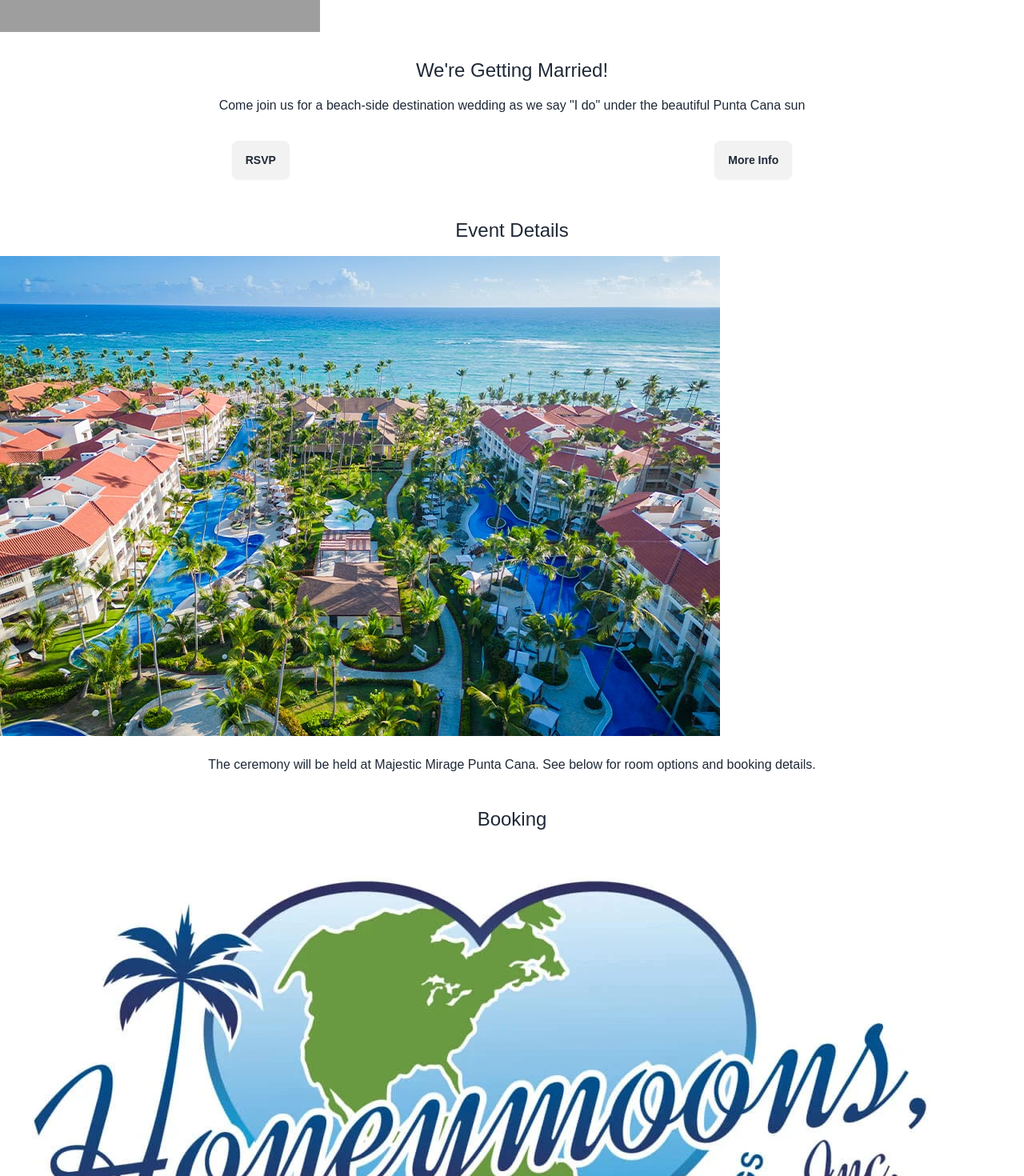
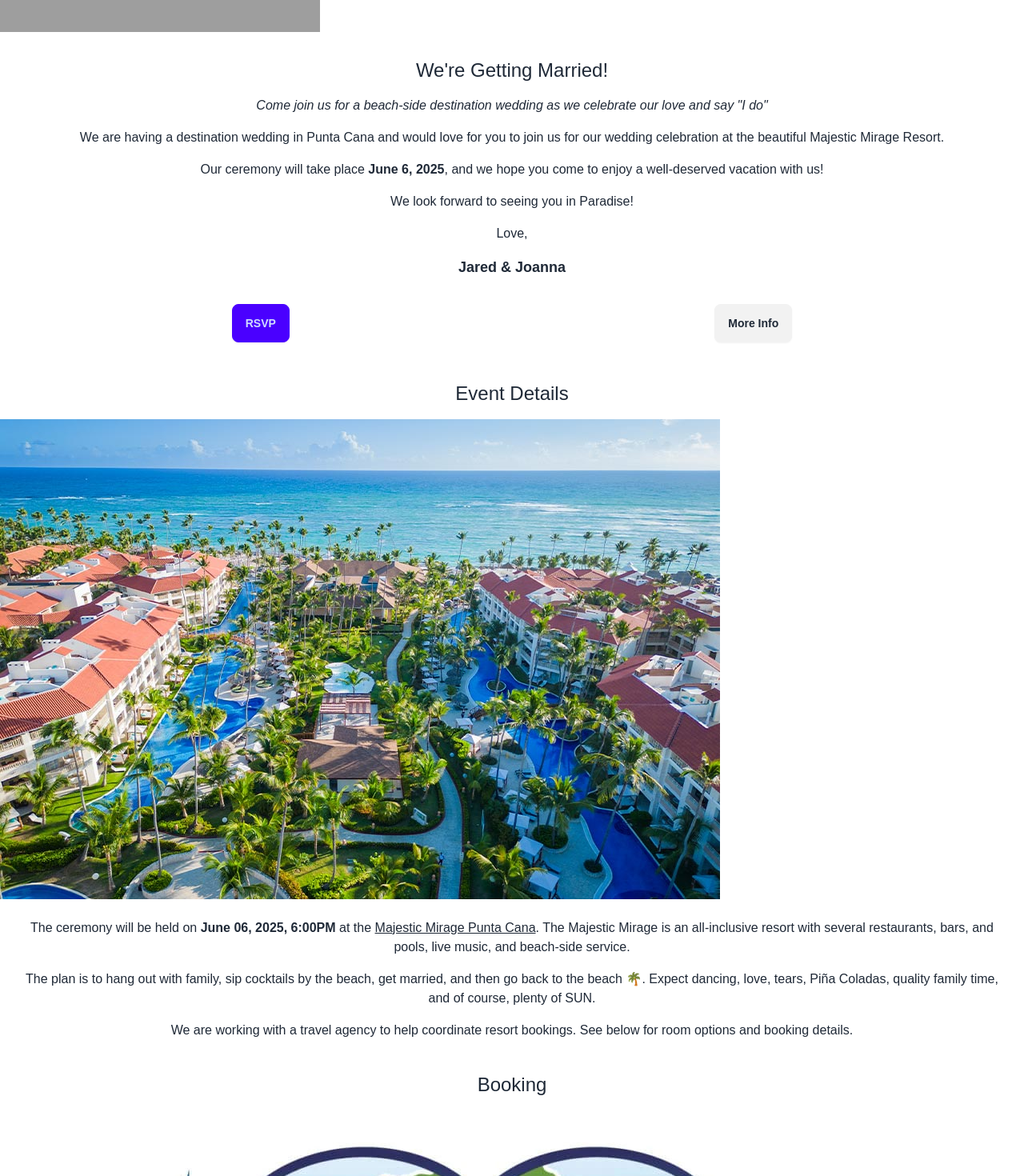
Before and after one commit to JaredHolzman/wedding-website, a React (Vite) app: page / in a window 1280 px wide. Shown: the part 260-1730 px from the top of the page at 80% size. Built offline with nearby package versions, Linux system fonts and the light colour scheme; grey boxes are pictures that could not be loaded.

Commit message:
Add more intro content.

```diff
--- a/src/DetailsSection.jsx
+++ b/src/DetailsSection.jsx
@@ -5,10 +5,25 @@ export default function DetailsSection() {
     <section className="mb-4 grid w-full">
       <h2 className="mb-4 text-2xl">Event Details</h2>
       <img src={majesticMirage} />
-      <div className="m-6">
+      <div className="m-6 space-y-4">
         <p>
-          The ceremony will be held at Majestic Mirage Punta Cana. See below for
-          room options and booking details.
+          The ceremony will be held on{" "}
+          <span className="font-semibold">June 06, 2025, 6:00PM</span> at the{" "}
+          <a className="link" href="https://majesticmiragepuntacana.com/">
+            Majestic Mirage Punta Cana
+          </a>
+          . The Majestic Mirage is an all-inclusive resort with several
+          restaurants, bars, and pools, live music, and beach-side service.
+        </p>
+        <p>
+          The plan is to hang out with family, sip cocktails by the beach, get
+          married, and then go back to the beach &#x1F334;. Expect dancing,
+          love, tears, Piña Coladas, quality family time, and of course, plenty
+          of SUN.
+        </p>
+        <p>
+          We are working with a travel agency to help coordinate resort
+          bookings. See below for room options and booking details.
         </p>
       </div>
     </section>
--- a/src/LandingSection.jsx
+++ b/src/LandingSection.jsx
@@ -3,15 +3,28 @@ import wideSideBySide from "./assets/wideSideBySide.jpg";
 
 export default function LandingSection() {
   return (
-    <Section
-      heading={"We're Getting Married!"}
-      subheading={
-        'Come join us for a beach-side destination wedding as we say "I do" under the beautiful Punta Cana sun'
-      }
-      imgSrc={wideSideBySide}
-    >
+    <Section heading={"We're Getting Married!"} imgSrc={wideSideBySide}>
+      <div className="space-y-4">
+        <p className="italic">
+          Come join us for a beach-side destination wedding as we celebrate our
+          love and say &quot;I do&quot;
+        </p>
+        <p>
+          We are having a destination wedding in Punta Cana and would love for
+          you to join us for our wedding celebration at the beautiful Majestic
+          Mirage Resort.
+        </p>
+        <p>
+          Our ceremony will take place{" "}
+          <span className="font-bold">June 6, 2025</span>, and we hope you come
+          to enjoy a well-deserved vacation with us!
+        </p>
+        <p>We look forward to seeing you in Paradise!</p>
+        <p>Love,</p>
+        <p className="text-lg font-semibold">Jared & Joanna</p>
+      </div>
       <div className="mt-8 flex justify-around">
-        <button className="btn">RSVP</button>
+        <button className="btn btn-primary">RSVP</button>
         <button className="btn">More Info</button>
       </div>
     </Section>
--- a/src/Section.jsx
+++ b/src/Section.jsx
@@ -1,10 +1,9 @@
-export default function Section({ heading, subheading, imgSrc, children }) {
+export default function Section({ heading, imgSrc, children }) {
   return (
     <section className="mb-4 grid w-full">
       <img src={imgSrc} />
       <div className="mx-6 my-8">
         <h2 className="mb-4 text-2xl">{heading}</h2>
-        <p>{subheading}</p>
         {children}
       </div>
     </section>
```
